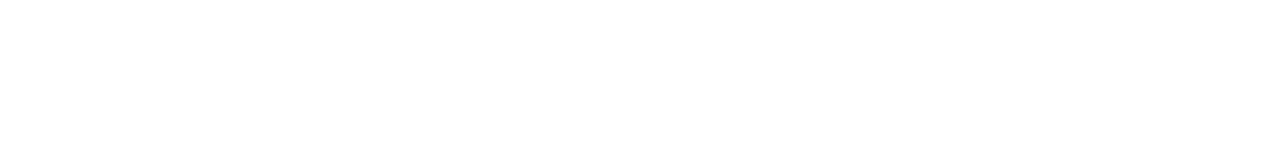
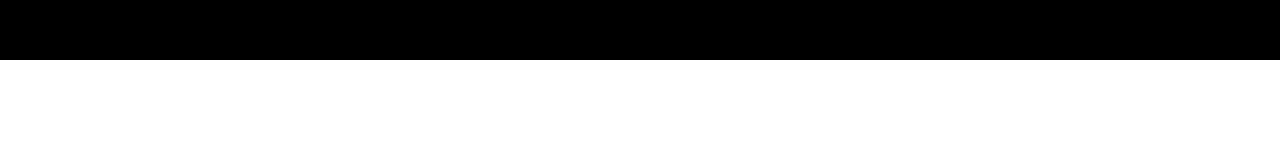
Before and after one commit to Mooteus/mooteus.github.io, a plain HTML site: page index.html in a window 1280 px wide. Drawn offline with Linux system fonts and the light colour scheme.

Commit message:
feat: add header

```diff
--- a/index.html
+++ b/index.html
@@ -8,8 +8,9 @@
     <link rel="stylesheet" href="style.css">
 </head>
 <body>
-    <header>
-
+    <header class="header">
+        <div class="title">Moteus</div>
     </header>
+    <script src="script.js"></script>
 </body>
 </html>
--- a/style.css
+++ b/style.css
@@ -0,0 +1,9 @@
+
+.header {
+    position: fixed;
+    background-color: black;
+    top: 0;
+    left: 0;
+    width: 100%;
+    height: 60px;
+}
```
